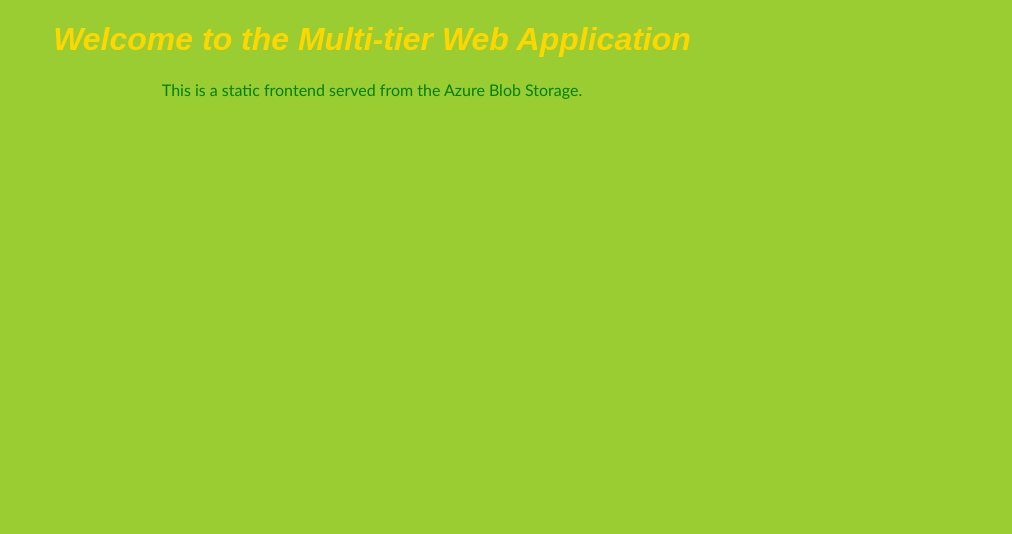
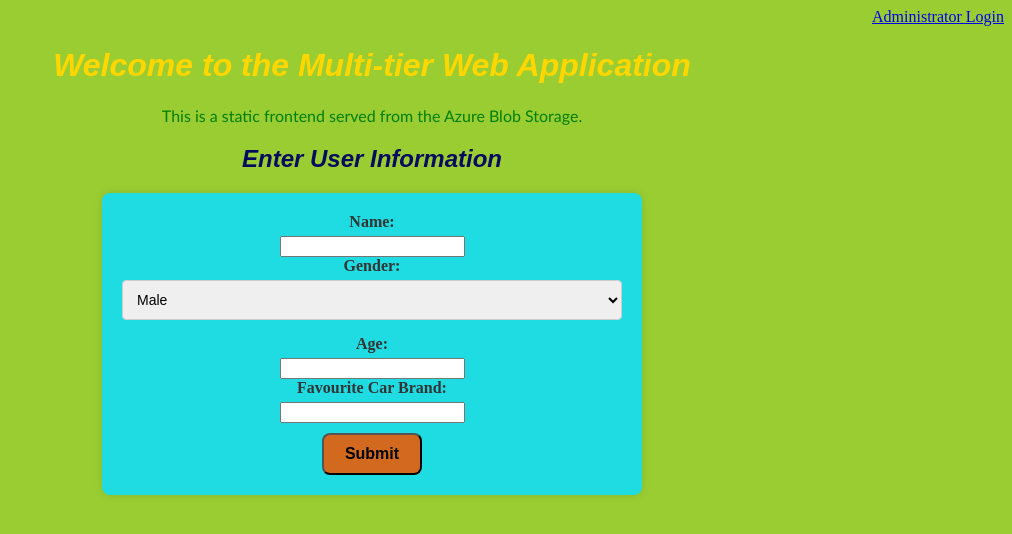
Before and after one commit to cheran99/Azure-Multi-Tier-App, a Flask app: page / in a window 1280 px wide. Shown: the top 534 px of the page, without its empty margins (268-1280 px from the left). Run offline with Flask 3, Linux system fonts and the light colour scheme; data that the repository does not hold is empty.

Commit message:
Add files via upload
backend update

```diff
--- a/backend/app.py
+++ b/backend/app.py
@@ -1,16 +1,129 @@
-from flask import Flask, render_template
+from flask import Flask, render_template, jsonify, request, session, redirect, url_for
 import os
+import mysql.connector
 
 app = Flask(__name__)
 
-@app.route("/")
+app.secret_key = 'thisisasecretkey'
+
+host = os.getenv('AZURE_MYSQL_HOST')
+user = os.getenv('AZURE_MYSQL_USER')
+password = os.getenv('AZURE_MYSQL_PASSWORD')
+database = os.getenv('AZURE_MYSQL_NAME')
+ssl_cert_path = os.path.join(os.path.dirname(__file__), "certs", "DigiCertGlobalRootCA.crt.pem")
+
+admin_user = user
+admin_password = password
+
+def get_db_connection():
+    try:
+        cnx = mysql.connector.connect(
+            user=user,
+            password=password,
+            host=host,
+            port=3306,
+            database=database,
+            ssl_ca=ssl_cert_path,
+            ssl_disabled=False
+        )
+        print("Database connection successful.")
+        return cnx
+    except mysql.connector.Error as err:
+        print(f"Database Connection Error: {err}")
+        return None
+
+
+@app.route("/", methods = ['GET', 'POST'])
 def index():
-    return render_template("index.html")
+    conn = get_db_connection()
+    if not conn:
+        return "Database connection failed", 500
+
+    cursor = conn.cursor()
+
+
+    if request.method == 'POST':
+        name = request.form['name']
+        gender = request.form['gender']
+        age = request.form['age']
+        car_brand = request.form['car_brand']
+
+        query = "INSERT INTO app_user (name, gender, age, car_brand) VALUES (%s, %s, %s, %s);"
+        values = (name, gender, age, car_brand)
+        cursor.execute(query, values)
+        conn.commit()
+
+    cursor.execute("SELECT * FROM app_user")
+    results = cursor.fetchall()
+
+    cursor.close()
+    conn.close()
+    return render_template("index.html", results=results)
+
+@app.route('/login', methods=['GET', 'POST'])
+def login():
+    msg = ''
+    if request.method == 'POST' and 'admin' in request.form and 'password' in request.form:
+        print("Login form submitted.")
+        print("Form data:", request.form)
+
+        admin = request.form['admin']
+        password = request.form['password']
+
+        print(f"Admin input: {admin}")
+        print(f"Password input: {password}")
+
+        if admin == admin_user and password == admin_password:
+            session['admin'] = admin
+            print("Login successful!")
+            return redirect(url_for('dashboard'))
+        else:
+            msg = "Invalid credentials"
+            print("Login failed.")
+    return render_template("login.html", msg = msg)
+
+@app.route('/dashboard', methods=['GET', 'POST'])
+def dashboard():
+    if session.get('admin') != admin_user:
+        return redirect(url_for('login'))
+
+    if session.get('admin') == admin_user:
+        conn = get_db_connection()
+        cursor = conn.cursor()
+        cursor.execute("SELECT * FROM app_user")
+        data = cursor.fetchall()
+        cursor.close()
+        conn.close()
+        return render_template("dashboard.html", results=data)
+    else:
+        return "Access denied: Admins only", 403
+
+
+@app.route('/logout')
+def logout():
+    session.pop('admin', None)
+    return redirect(url_for('index'))
 
 @app.route("/health")
 def health_check():
     return "Backend is running"
 
+@app.route("/data")
+def get_data():
+    if session.get('admin') != admin_user:
+        return redirect(url_for('login'))
+
+    if session.get('admin') == admin_user:
+        conn = get_db_connection()
+        cursor = conn.cursor()
+        cursor.execute("SELECT * FROM app_user")
+        data = cursor.fetchall()
+        cursor.close()
+        conn.close()
+        return jsonify({"data": data})
+    else:
+        return jsonify({"error": "Failed to connect to database"}), 500
+
 if __name__ == "__main__":
     port = int(os.environ.get("PORT", 8000))
     app.run(host="0.0.0.0", port=port)
--- a/backend/requirements.txt
+++ b/backend/requirements.txt
@@ -1,2 +1,6 @@
 Flask==3.0.2
 Werkzeug==3.0.1
+Flask-CORS==5.0.1
+Gunicorn==23.0.0
+mysql-connector-python==9.3.0
+openssl-python==0.1.1
--- a/backend/static/style.css
+++ b/backend/static/style.css
@@ -15,3 +15,108 @@ p {
 body {
     background-color: yellowgreen;
 }
+
+form {
+    background-color: rgb(31, 220, 226);
+    text-align: center;
+    padding: 20px;
+    margin: 30px auto;
+    margin-top: 5px;
+    width: 500px;
+    border-radius: 8px;
+    box-shadow: 0 0 10px rgba(17, 17, 17, 0.1);
+}
+
+form button {
+    width: 100px;
+    padding: 10px;
+    background-color: chocolate;
+    margin-top: 10px;
+    border-radius: 8px;
+    font-weight: bold;
+    cursor: pointer;
+    font-size: 16px;
+}
+
+form label {
+    display: block;
+    margin-bottom: 5px;
+    font-weight: 600;
+    color: #333;
+}
+
+form input [type='text'] {
+    width: 100%;
+    padding: 10px;
+    margin-bottom: 15px;
+    border: 1px solid #ccc;
+    border-radius: 4px;
+    box-sizing: border-box;
+    font-size: 14px;
+}
+
+form input [type='number'] {
+    width: 100%;
+    padding: 10px;
+    margin-bottom: 15px;
+    border: 1px solid #ccc;
+    border-radius: 4px;
+    box-sizing: border-box;
+    font-size: 14px;
+}
+
+form select {
+    width: 100%;
+    padding: 10px;
+    margin-bottom: 15px;
+    border: 1px solid #ccc;
+    border-radius: 4px;
+    box-sizing: border-box;
+    font-size: 14px;
+}
+
+table {
+    width: 100%;
+    border-collapse: collapse;
+    background-color: #fff;
+    box-shadow: 0 2px 6px rgba(0, 0, 0, 0.05);
+    border-radius: 6px;
+    overflow: hidden;
+}
+
+table th, table td {
+    padding: 12px 15px;
+    text-align: left;
+    border-bottom: 1px solid #ddd;
+}
+
+table th {
+    background-color: #2980b9;
+    color: white;
+    text-transform: uppercase;
+    font-size: 14px;
+}
+
+table tr:hover {
+    background-color: #f1f1f1;
+}
+
+h2 {
+    text-align: center;
+    font-style: oblique;
+    font: bolder;
+    font-family: Arial, Helvetica, sans-serif;
+    color: rgb(5, 11, 95);
+}
+
+h3 {
+    text-align: center;
+    font-style: oblique;
+    font: bolder;
+    font-family: Arial, Helvetica, sans-serif;
+    color: rgb(46, 82, 54);
+}
+
+nav {
+    text-align: right;
+}
--- a/backend/templates/index.html
+++ b/backend/templates/index.html
@@ -1,11 +1,57 @@
 <!DOCTYPE html>
 <html lang="en">
 <head>
-<title>Multi-tier App</title>
-<link rel="stylesheet" href="../static/style.css">
+    <title>Multi-tier App</title>
+    <link rel="stylesheet" href="../static/style.css">
 </head>
 <body>
-<h1>Welcome to the Multi-tier Web Application</h1>
-<p>This is a static frontend served from the Azure Blob Storage.</p>
+    <header>
+        <nav>
+            {% if 'admin' in session %}
+                <a href="{{ url_for('dashboard') }}">Dashboard</a>
+                <a href="{{ url_for('logout') }}">Logout</a>
+            {% else %}
+                <a href="{{ url_for('login') }}">Administrator Login</a>
+            {% endif %}
+        </nav>
+    </header>
+    <h1>Welcome to the Multi-tier Web Application</h1>
+    <p>This is a static frontend served from the Azure Blob Storage.</p>
+    <script>
+        fetch("https://multitier-backend-app.azurewebsites.net/health")
+            .then(response => response.text())
+            .then(data => {
+                document.getElementById("api-response").innerText = data
+            })
+            .catch(error => {
+                console.error("Backend failed to run", error);
+                document.getElementById("api-response").innerText = "Unable to connect to backend.";
+            });
+    </script>
+
+    <h2>
+        Enter User Information
+    </h2>
+
+    <form action="/" method="POST">
+        <label>Name:</label>
+        <input type="text" name="name" required><br>
+
+        <label>Gender:</label>
+        <select name="gender" required>
+            <option value="Male">Male</option>
+            <option value="Female">Female</option>
+            <option value="Other">Other</option>
+        </select><br>
+
+        <label>Age:</label>
+        <input type="number" name="age" required><br>
+
+        <label>Favourite Car Brand:</label>
+        <input type="text" name="car_brand" required><br>
+
+        <button type="submit">Submit</button>
+    </form>
+
 </body>
 </html>
```
Also changed, not shown: backend/templates/dashboard.html (added, +41 -0 lines), backend/templates/login.html (added, +29 -0 lines), 1 other file.
